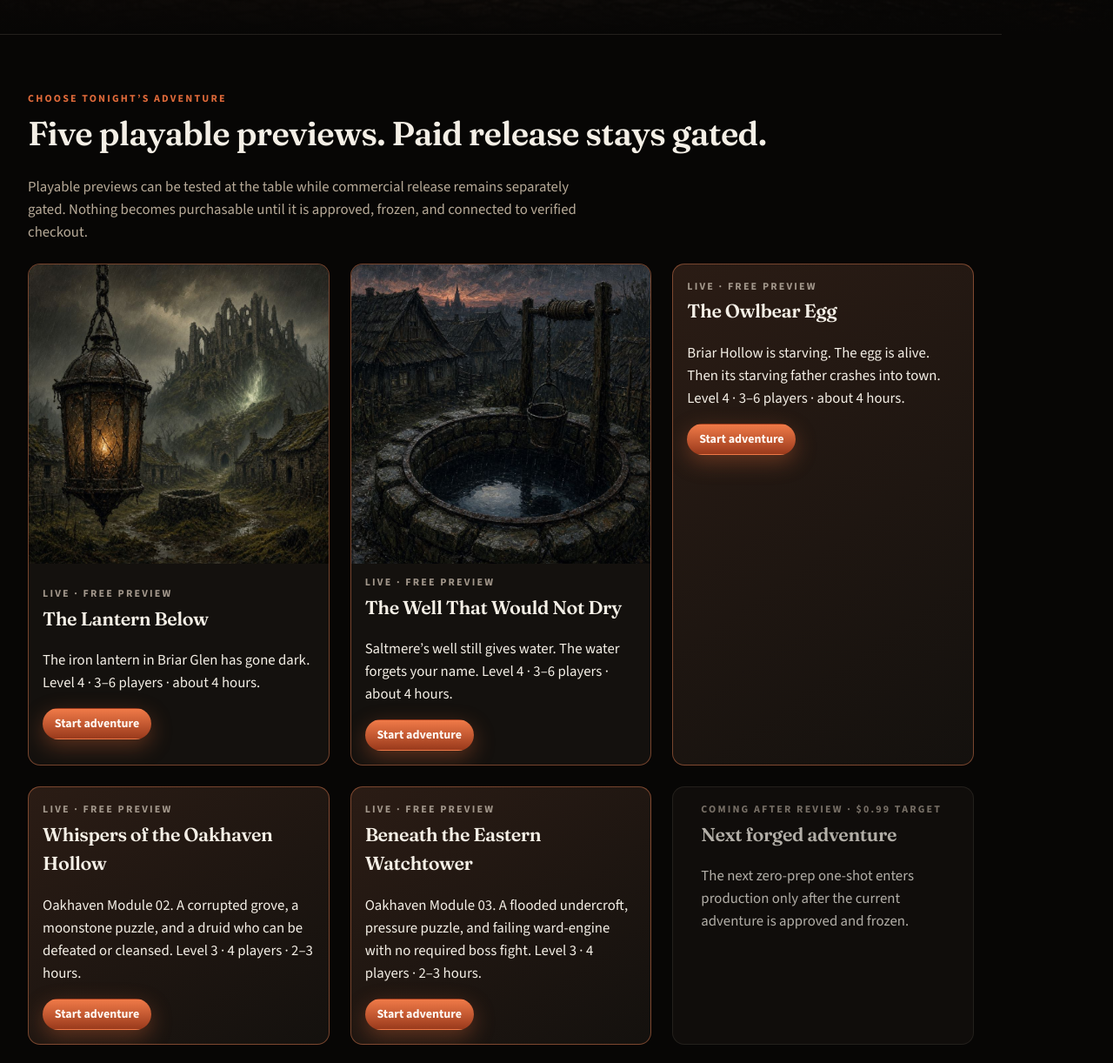
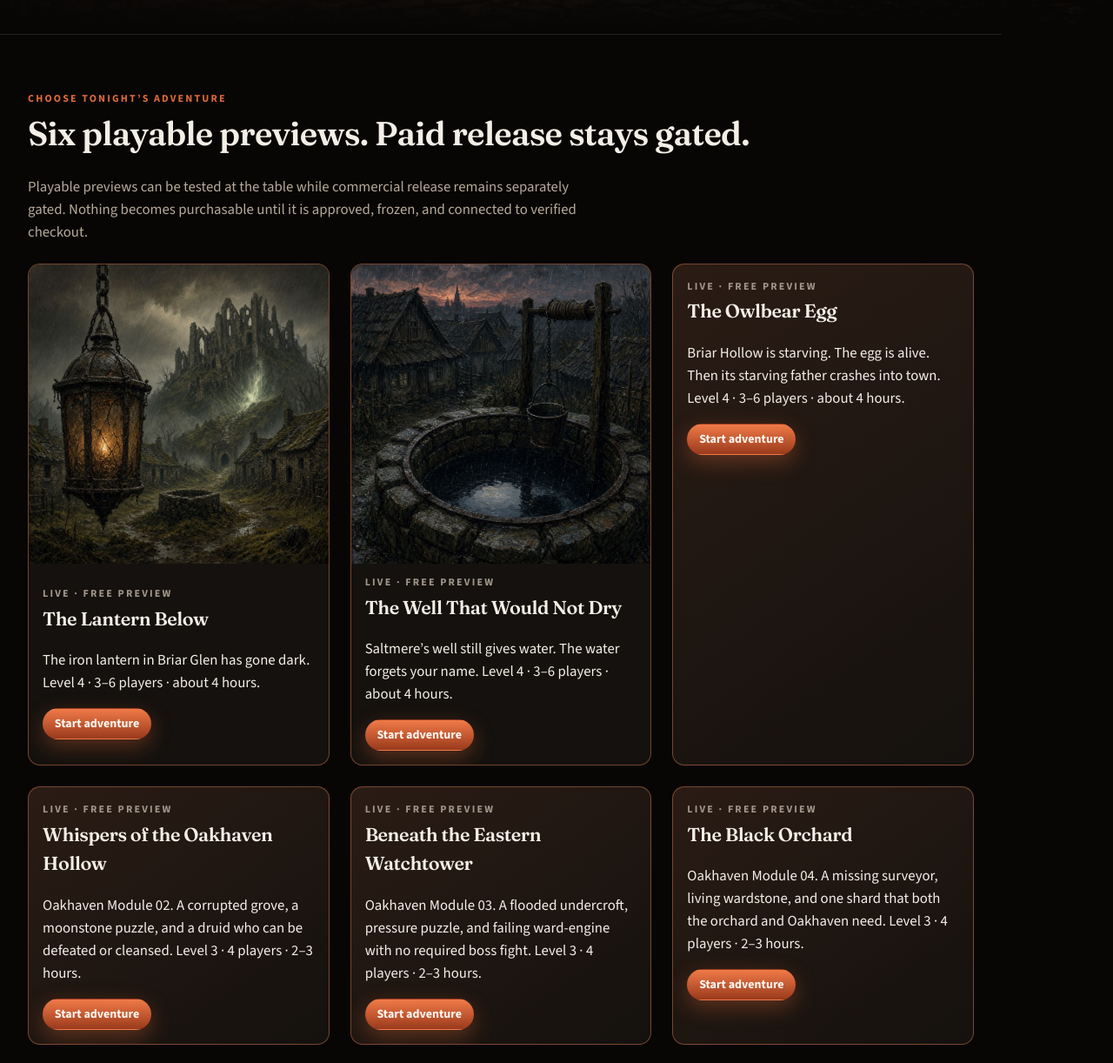
Before and after one commit to cbw29512/oneshot-forge, a plain HTML site: page index.html in a window 1280 px wide. Shown: the part 760-1982 px from the top of the page at 87% size. Drawn offline with nearby package versions, Linux system fonts and the light colour scheme.

Commit message:
Publish Black Orchard preview in catalog

```diff
--- a/index.html
+++ b/index.html
@@ -42,7 +42,7 @@
   <main>
     <section class="land-section" id="nights">
       <p class="eyebrow ember">Choose tonight’s adventure</p>
-      <h2>Five playable previews. Paid release stays gated.</h2>
+      <h2>Six playable previews. Paid release stays gated.</h2>
       <p class="lede short">Playable previews can be tested at the table while commercial release remains separately gated. Nothing becomes purchasable until it is approved, frozen, and connected to verified checkout.</p>
       <div class="catalog">
         <a class="adv-card live" href="adventures/the-lantern-below.html" data-product-id="the-lantern-below">
@@ -87,6 +87,14 @@
             <span class="button ember small" data-product-action data-commercial-state="preview">Start adventure</span>
           </div>
         </a>
+        <a class="adv-card live no-cover" href="adventures/the-black-orchard.html" data-product-id="the-black-orchard">
+          <div>
+            <p class="eyebrow" data-product-status>Live · Free preview</p>
+            <h3>The Black Orchard</h3>
+            <p>Oakhaven Module 04. A missing surveyor, living wardstone, and one shard that both the orchard and Oakhaven need. Level 3 · 4 players · 2–3 hours.</p>
+            <span class="button ember small" data-product-action data-commercial-state="preview">Start adventure</span>
+          </div>
+        </a>
         <article class="adv-card soon"><div><p class="eyebrow">Coming after review · $0.99 target</p><h3>Next forged adventure</h3><p>The next zero-prep one-shot enters production only after the current adventure is approved and frozen.</p></div></article>
       </div>
     </section>
```
